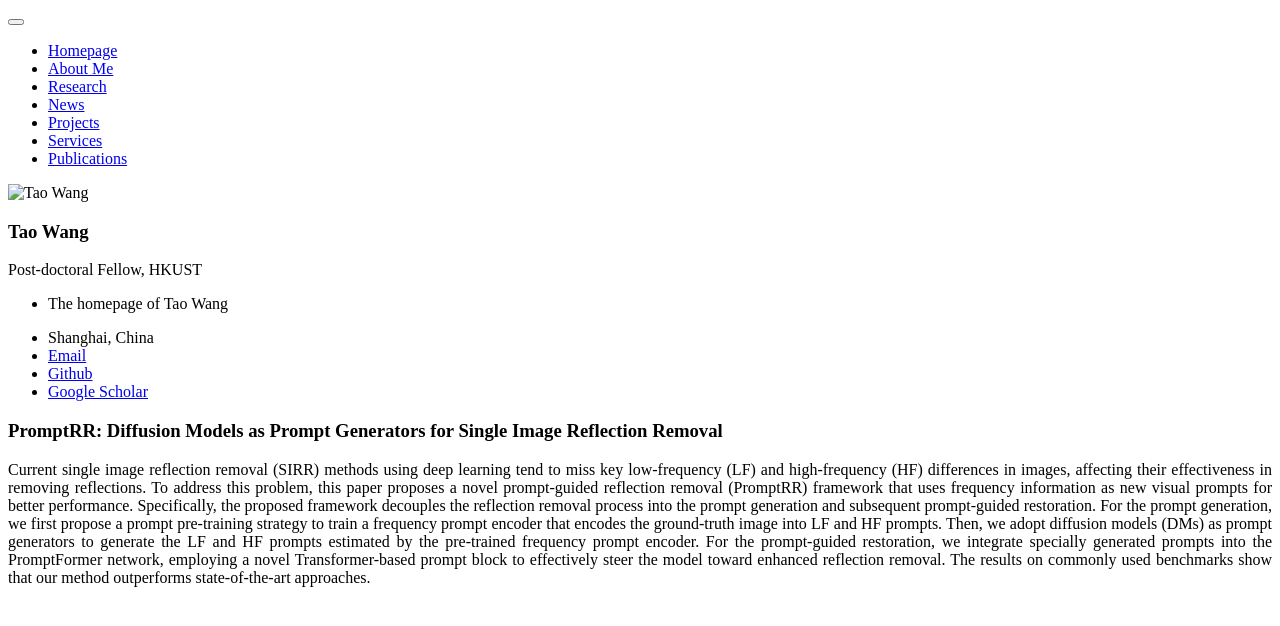
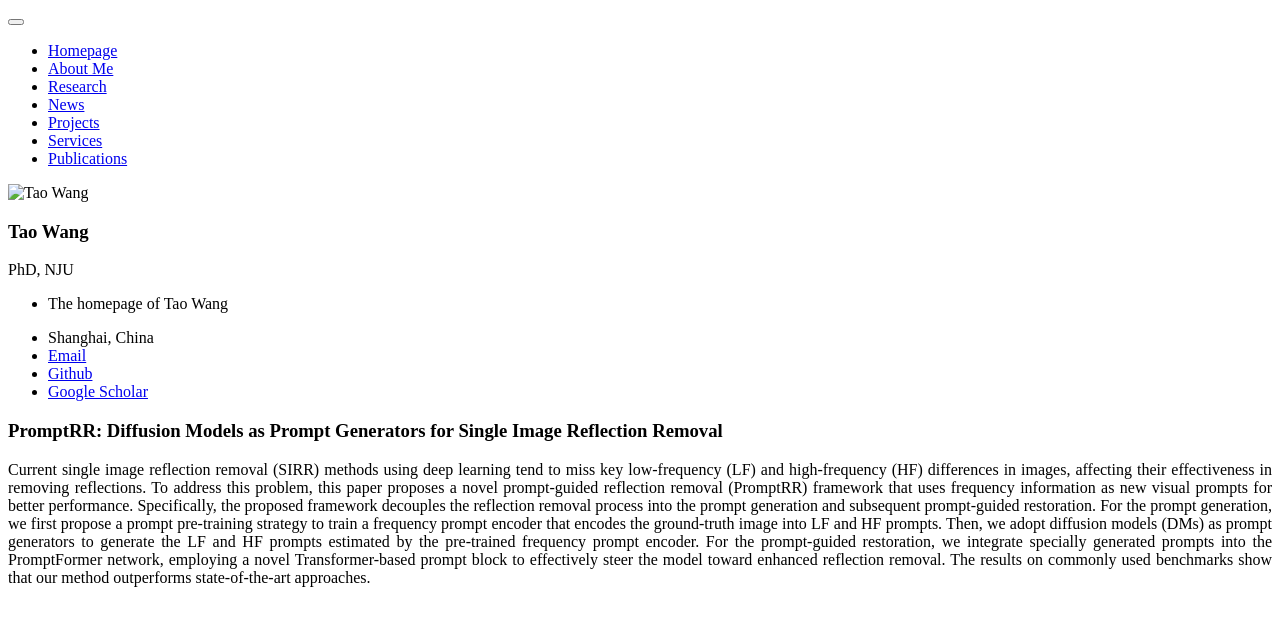
Before and after one commit to TaoWangzj/taowangzj.github.io, a Jekyll site: the page built from projects/PromptRR/README.md, in a window 1280 px wide. Shown: the top 626 px of the page. Built offline with Jekyll 4.4.1, drawn with Linux system fonts in a browser that asks for light colours; our own code applies the rules of GitHub Pages for plain Markdown files.

Commit message:
Update _config.yml

```diff
--- a/_config.yml
+++ b/_config.yml
@@ -23,7 +23,7 @@ baidu_site_verification  :  # get baidu_site_verification from https://ziyuan.ba
 author:
   name             : "Tao Wang"
   avatar           : "images/taowang.jpg"
-  bio              : "Post-doctoral Fellow, HKUST"
+  bio              : "PhD, NJU"
   location         : "Shanghai, China"
   employer         :
   pubmed           :
```
